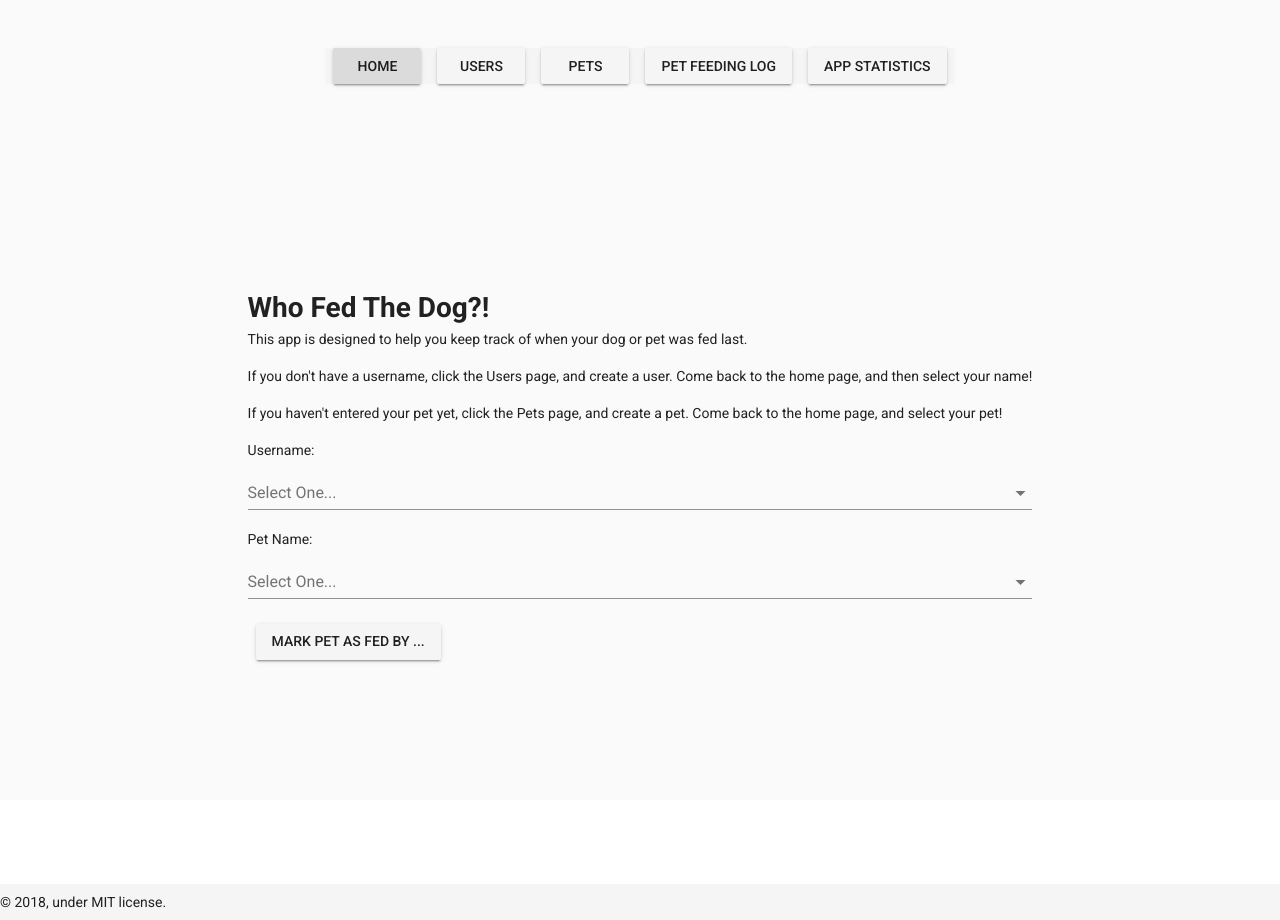
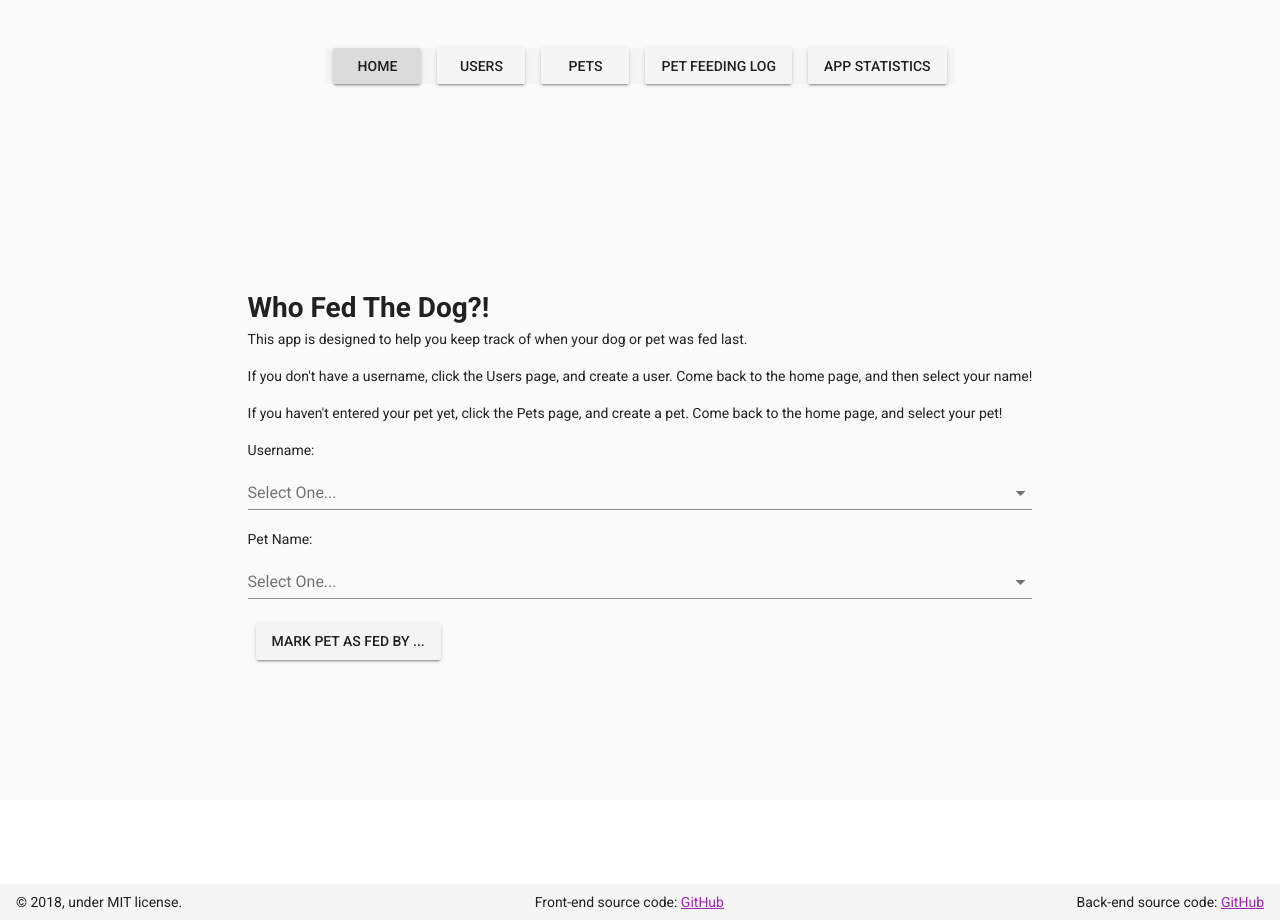
Before and after one commit to yhtomitim/who-fed-the-dog-client, a Vue app in the folder who-fed-the-dog/: page / in a window 1280 px wide. Built offline with nearby package versions, Linux system fonts and the light colour scheme; no server answers.

Commit message:
add source code links to footer, add layout styling

```diff
--- a/who-fed-the-dog/src/components/Footer.vue
+++ b/who-fed-the-dog/src/components/Footer.vue
@@ -1,5 +1,19 @@
 <template>
-   <v-footer>
-      <span>&copy; 2018, under MIT license.</span>
+   <v-footer pb-5>
+      <v-flex d-flex>
+        <span class="pl-3">&copy; 2018, under MIT license.</span>
+        <span class="text-md-center">Front-end source code: <a href="https://github.com/yhtomitim/who-fed-the-dog-client">GitHub</a></span>
+        <span class="text-md-right pr-3">Back-end source code: <a href="https://github.com/yhtomitim/who-fed-the-dog-server">GitHub</a></span>
+      </v-flex>
+
+
     </v-footer>
 </template>
+
+<style>
+  a {
+    text-decoration: underline;
+    color: black;
+  }
+
+</style>
```
